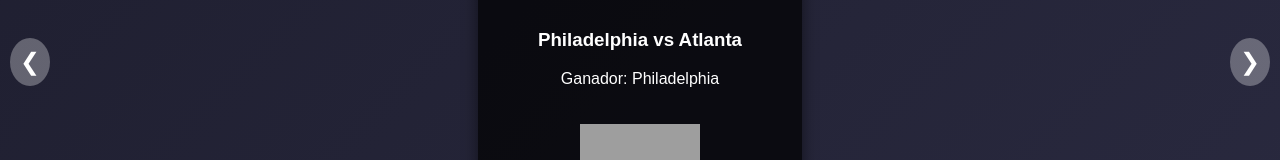
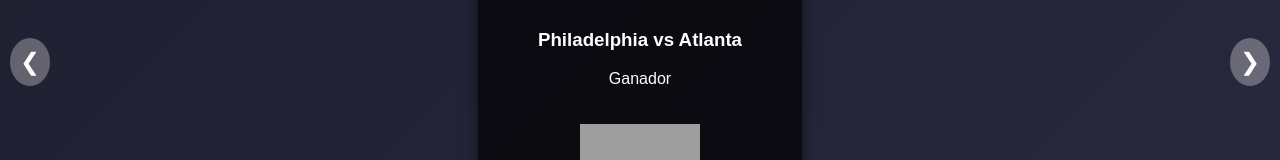
Before and after one commit to aaronza/Picks, a plain HTML site: page index.html in a window 1280 px wide. Shown: the part 338-498 px from the top of the page. Drawn offline with Linux system fonts and the light colour scheme; grey boxes are pictures that could not be loaded.

Commit message:
Update index.html

```diff
--- a/index.html
+++ b/index.html
@@ -3,7 +3,7 @@
 <head>
     <meta charset="UTF-8">
     <meta name="viewport" content="width=device-width, initial-scale=1.0">
-    <title>Carrusel Moderno de Partidos NBA</title>
+    <title>NBA Picks</title>
     <style>
         /* Estilos generales */
         body {
@@ -132,7 +132,7 @@
                 <img src="https://upload.wikimedia.org/wikipedia/en/0/0d/New_Orleans_Pelicans_logo.svg" class="team-logo" alt="Pelicans">
                 <img src="descarga.png" class="team-logo" alt="Pistons">
                 <h3>New Orleans vs Detroit</h3>
-                <p class="winner">Ganador: <span>Detroit</span></p>
+                <p class="winner">Ganador<span></span></p>
                 <img src="descarga.png" class="winner-logo" alt="Ganador">
             </div>
         </div>
@@ -143,7 +143,7 @@
                 <img src="https://upload.wikimedia.org/wikipedia/en/0/0e/Philadelphia_76ers_logo.svg" class="team-logo" alt="76ers">
                 <img src="https://upload.wikimedia.org/wikipedia/en/2/24/Atlanta_Hawks_logo.svg" class="team-logo" alt="Hawks">
                 <h3>Philadelphia vs Atlanta</h3>
-                <p class="winner">Ganador: <span>Philadelphia</span></p>
+                <p class="winner">Ganador<span></span></p>
                 <img src="https://upload.wikimedia.org/wikipedia/en/0/0e/Philadelphia_76ers_logo.svg" class="winner-logo" alt="Ganador">
             </div>
         </div>
@@ -154,7 +154,7 @@
                 <img src="https://upload.wikimedia.org/wikipedia/en/a/a2/San_Antonio_Spurs.svg" class="team-logo" alt="Spurs">
                 <img src="https://upload.wikimedia.org/wikipedia/en/3/36/Toronto_Raptors_logo.svg" class="team-logo" alt="Raptors">
                 <h3>San Antonio vs Toronto</h3>
-                <p class="winner">Ganador: <span>San Antonio</span></p>
+                <p class="winner">Ganador<span></span></p>
                 <img src="https://upload.wikimedia.org/wikipedia/en/a/a2/San_Antonio_Spurs.svg" class="winner-logo" alt="Ganador">
             </div>
         </div>
```
